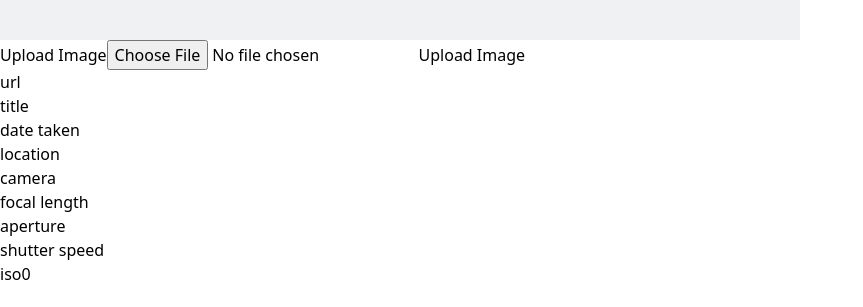
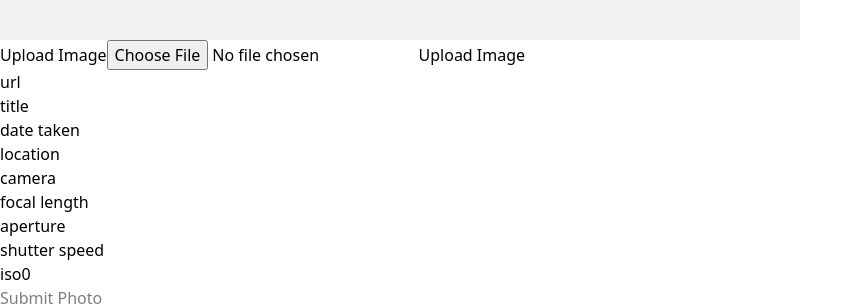
Before and after one commit to darrylnurse/photo-client, a React (Vite) app: page /new-photo in a window 1280 px wide. Shown: the part 784-1091 px from the top of the page, without its empty margins (0-863 px from the left). Before the commit the page ends 1070 px from the top, so only its background shows below. Built offline with nearby package versions, Linux system fonts and the light colour scheme; no server answers.

Commit message:
Fixed submit button flow.

```diff
--- a/src/pages/NewPhoto.tsx
+++ b/src/pages/NewPhoto.tsx
@@ -55,6 +55,14 @@ export default function NewPhoto() {
         }
     }
 
+    // const handlePhotoSubmit = async () => {
+    //     try {
+    //         fetch()
+    //     } catch() {
+    //
+    //     }
+    // }
+
     // useEffect(() => {
     //     console.log(photo);
     // }, [photo]);
@@ -88,12 +96,15 @@ export default function NewPhoto() {
                     .map((property, index) => (
                         <PhotoInput name={property} value={photo} setValue={setPhoto} key={index}/>
                     ))}
-                {fileUploaded &&
+                <div style={{
+                    opacity: fileUploaded ? 1 : 0.5,
+                    pointerEvents: fileUploaded ? "auto" : "none"
+                }}>
                     <SubmitButton
                         onClick={() => null}
                         value={"Submit Photo"}
                     />
-                }
+                </div>
 
             </form>
         </div>
```
